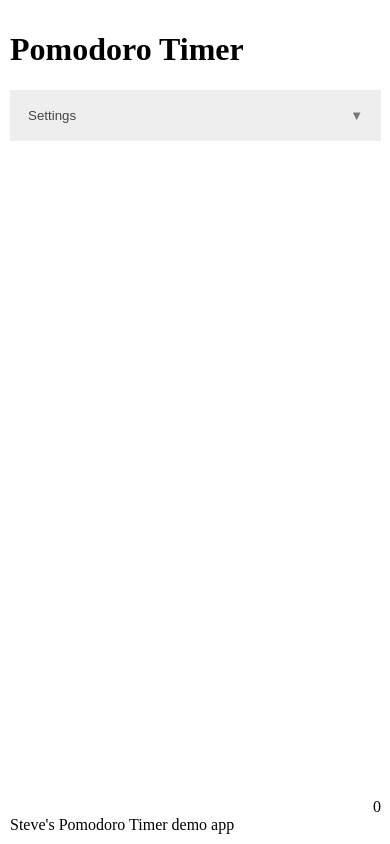
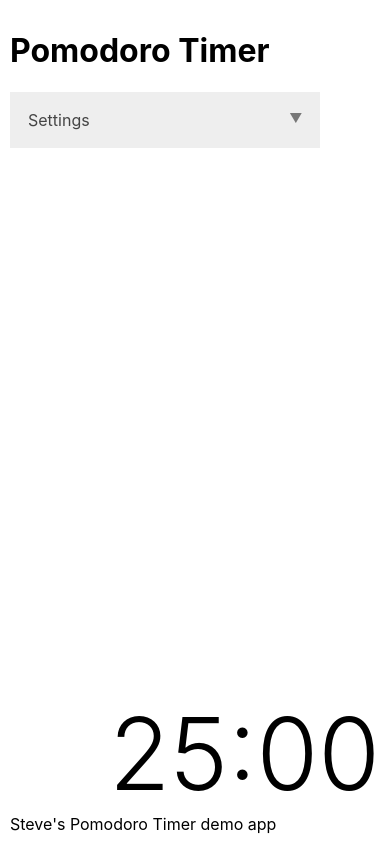
Before and after one commit to StevenMcgrew/Vue3_PomodoroTimer, a Vue app: page / in a window 390 px wide. Built offline with nearby package versions, Linux system fonts and the light colour scheme.

Commit message:
Responsive font sizing and other layout tweaks

```diff
--- a/src/App.vue
+++ b/src/App.vue
@@ -17,12 +17,20 @@ import Footer from './components/Footer.vue'
 *, *::before, *::after {
   box-sizing: border-box;
 }
+html {
+    font-size: 0.0625rem;
+}
 body {
+    font-size: 16rem;
+    font-family: -apple-system, BlinkMacSystemFont, 'Segoe UI', Roboto, Oxygen, Ubuntu, Cantarell, 'Open Sans', 'Helvetica Neue', sans-serif;
     min-height: 100vh;
     margin: 0;
 }
+input, textarea, button {
+    font: inherit;
+}
 #app {
-    padding: 10px;
+    padding: 10rem;
     display: flex;
     flex-direction: column;
     min-height: 100vh;
--- a/src/components/Counter.vue
+++ b/src/components/Counter.vue
@@ -1,3 +1,10 @@
 <template>
     <span>{{ $store.state.counter }}</span>
 </template>
+
+<style scoped>
+span {
+    font-size: 100rem;
+    font-weight: 300;
+}
+</style>
--- a/src/components/Footer.vue
+++ b/src/components/Footer.vue
@@ -1,9 +1,3 @@
-<script setup>
-
-import Counter from './Counter.vue'
-
-</script>
-
 <template>
     <footer>
         Steve's Pomodoro Timer demo app
--- a/src/components/Settings/DropdownBtn.vue
+++ b/src/components/Settings/DropdownBtn.vue
@@ -16,7 +16,7 @@ button {
     background-color: #eee;
     color: #444;
     cursor: pointer;
-    padding: 18px;
+    padding: 18rem;
     width: 100%;
     text-align: left;
     border: none;
@@ -24,16 +24,16 @@ button {
     transition: 0.4s;
 }
 button:after {
-    content: "\25BC"; /* Unicode down arrowhead */
-    font-size: 13px;
+    content: "\25BC"; /* Down arrowhead */
+    font-size: 13rem;
     color: #777;
     float: right;
-    margin-left: 5px;
+    margin-left: 5rem;
 }
 .active {
     background-color: #ccc;
 }
 .active:after {
-    content: "\25B2"; /* Unicode up arrowhead */
+    content: "\25B2"; /* Up arrowhead */
 }
 </style>
--- a/src/components/Settings/DropdownPanel.vue
+++ b/src/components/Settings/DropdownPanel.vue
@@ -11,29 +11,25 @@ const dropdownPanel = ref(null)
 const showSettings = computed(() => store.state.showSettings)
 
 watchEffect(() => {
-    if (showSettings.value === false) {
-        maxHeight.value = '0'
-    }
-    else {
-        maxHeight.value = dropdownPanel.value.scrollHeight + 'px'
-    }
+    if (showSettings.value === false) maxHeight.value = '0'
+    else maxHeight.value = dropdownPanel.value.scrollHeight + 'rem'
 }
-// ,{ flush: 'post'}  Supposedly this is needed when watching template refs, but it is working without it for now.
+// ,{ flush: 'post'}  Supposedly this is needed when watching template refs, but it is working without it.
 )
 
 </script>
 
 <template>
     <div ref="dropdownPanel">
-        <NumberInput :id="'workInterval'" :label="'Work Interval'" :default-number="25" /><br>
-        <NumberInput :id="'shortBreak'" :label="'Short break'" :default-number="5" /><br>
-        <NumberInput :id="'longBreak'" :label="'Long break'" :default-number="30" /><br>
+        <NumberInput :id="'workInterval'" :label="'Work Interval'" :initial-value="25" :min="1" :max="120" /><span>min</span><br>
+        <NumberInput :id="'shortBreak'" :label="'Short break'" :initial-value="5" :min="1" :max="120" /><span>min</span><br>
+        <NumberInput :id="'longBreak'" :label="'Long break'" :initial-value="30" :min="1" :max="120" /><span>min</span><br>
     </div>
 </template>
 
 <style scoped>
 div {
-    padding: 0 18px;
+    padding: 0 18rem;
     background-color: white;
     max-height: v-bind("maxHeight");
     overflow: hidden;
--- a/src/components/Settings/NumberInput.vue
+++ b/src/components/Settings/NumberInput.vue
@@ -3,19 +3,21 @@
 defineProps({
     id: String,
     label: String,
-    defaultNumber: Number,
+    initialValue: Number,
+    min: Number,
+    max: Number,
 })
 
 </script>
 
 <template>
     <label :for="id">{{ label }}</label>
-    <input :id="id" type="number" :value="defaultNumber || 1" />
+    <input :id="id" type="number" :value="initialValue || 1" :min="min" :max="max"/>
 </template>
 
 <style scoped>
 label {
     display: inline-block;
-    width: 150px;
+    width: 150rem;
 }
 </style>
--- a/src/store/index.js
+++ b/src/store/index.js
@@ -2,7 +2,7 @@ import { createStore } from "vuex"
 
 export default createStore({
     state: {
-        counter: 0,
+        counter: '25:00',
         showSettings: false,
     },
     mutations: {
```
